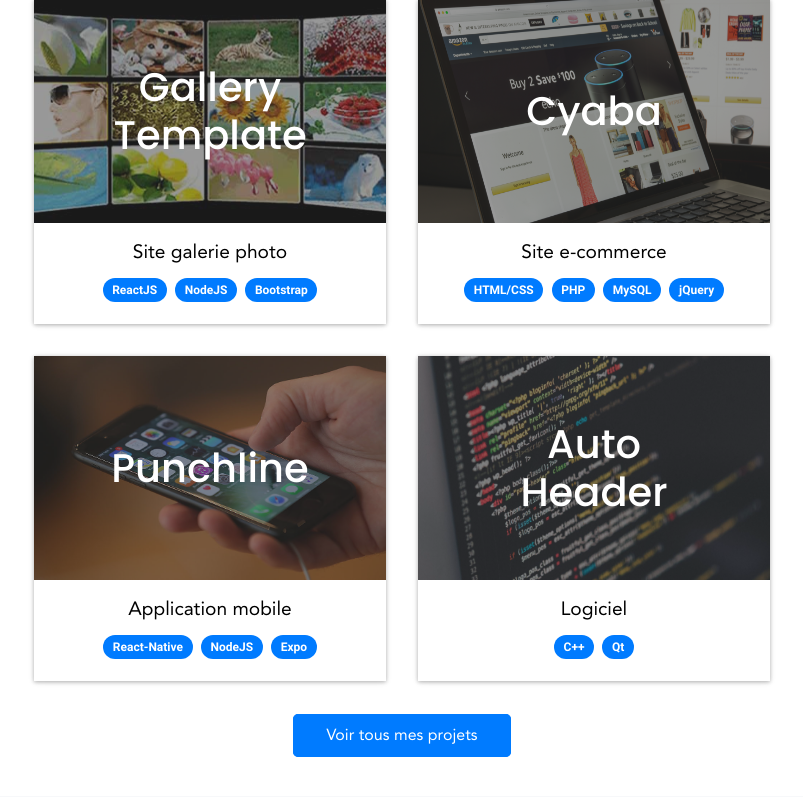
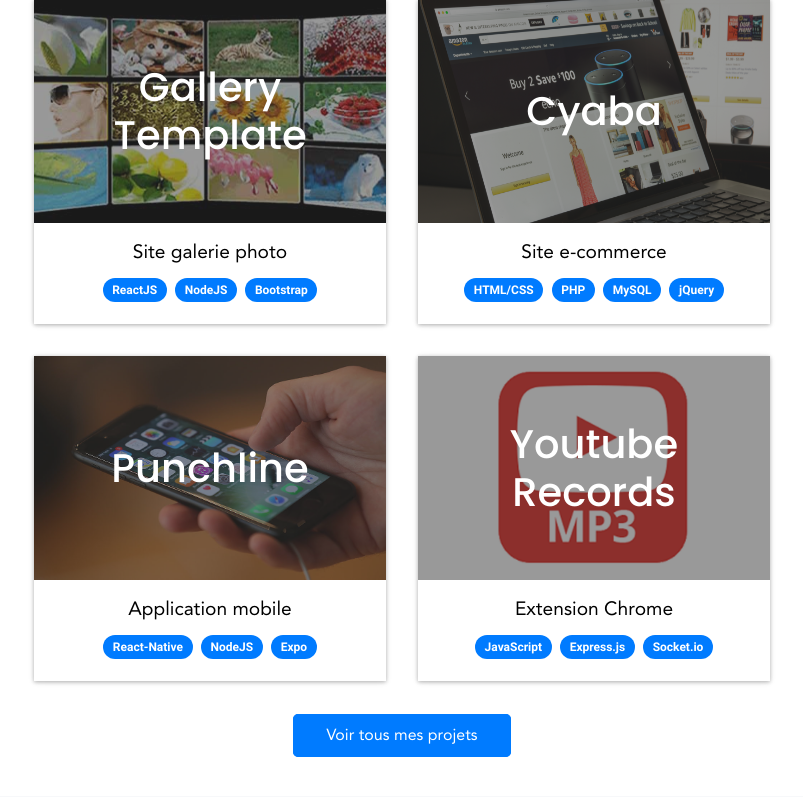
Before and after one commit to Stabien/Site_Perso, a PHP site: page / in a window 1280 px wide. Shown: the part 3120-3917 px from the top of the page, without its empty margins (238-1041 px from the left). Run offline with PHP 8.4, Linux system fonts and the light colour scheme.

Commit message:
projets update

```diff
--- a/index.php
+++ b/index.php
@@ -290,13 +290,14 @@
                 data-aos="zoom-in" data-aos-delay="600" data-aos-duration="1500"
                 data-aos-anchor-placement="top-bottom" target="_blank">
                     <div class="miniature-container">
-                        <h3>Auto Header</h3>
-                        <img src="images/Autoheader_miniature.jpg">
+                        <h3>Youtube Records</h3>
+                        <img src="images/youtube_records_miniature.png">
                     </div>
-                    <h4>Logiciel</h4>
+                    <h4>Extension Chrome</h4>
                     <ul>
-                        <li>C++</li>
-                        <li>Qt</li>
+                        <li>JavaScript</li>
+                        <li>Express.js</li>
+                        <li>Socket.io</li>
                     </ul>
                 </a>
             </div>
```
Also changed, not shown: images/youtube_records_miniature.png (added).
